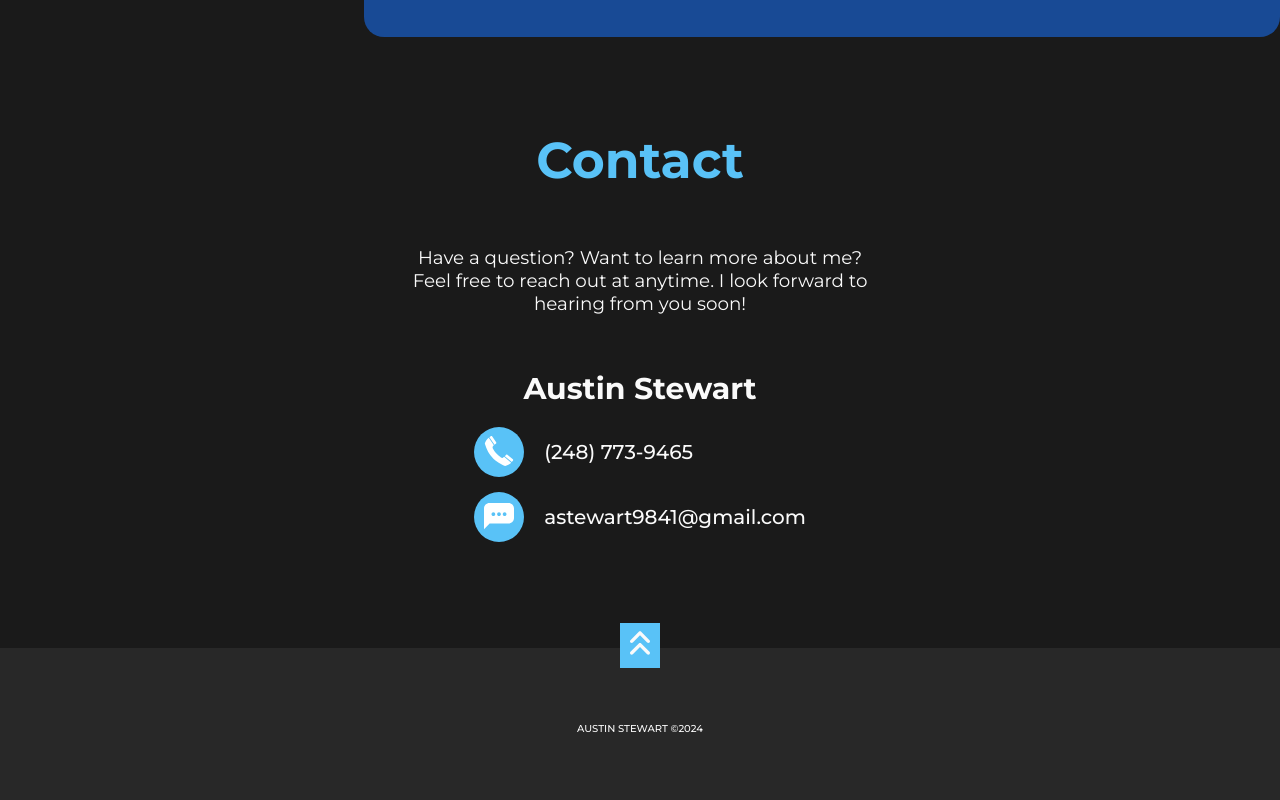
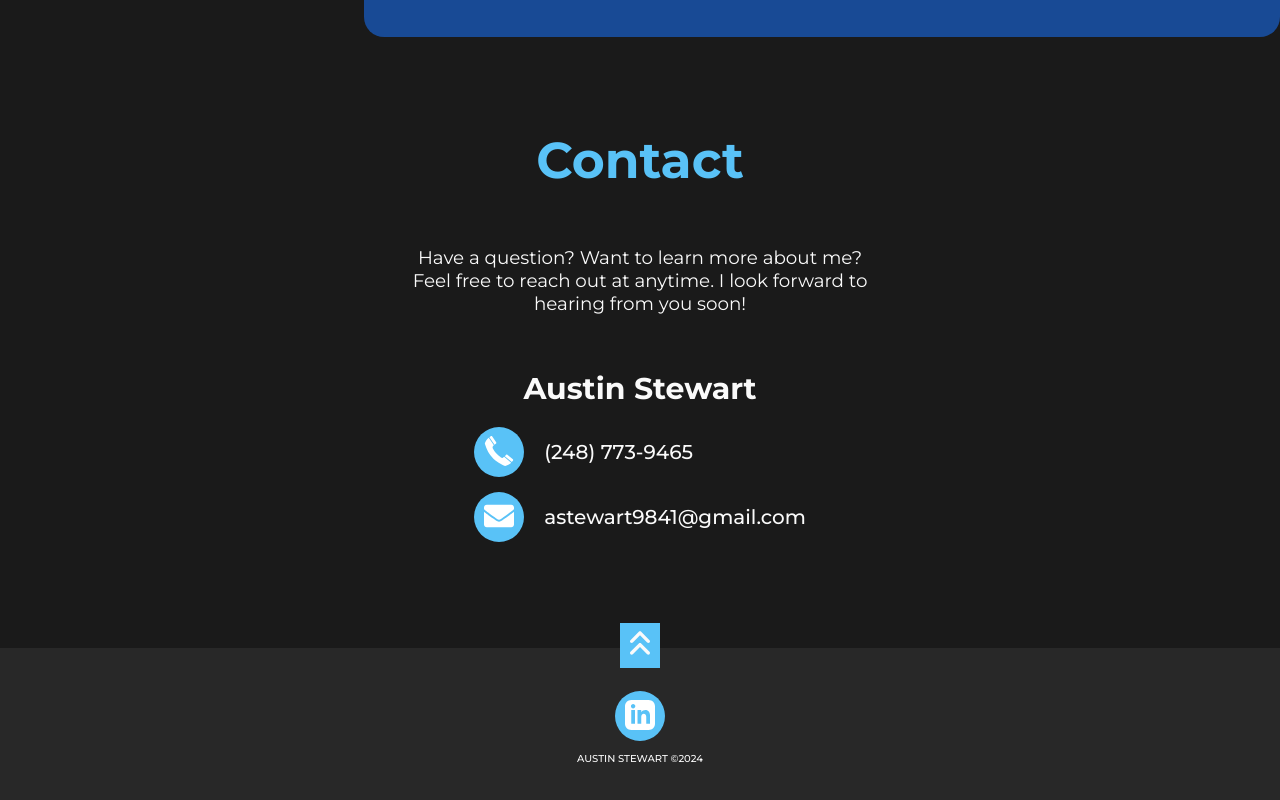
Before and after one commit to astewart98/portfolio, a plain HTML site: page index.html in a window 1280 px wide. Shown: the part 2492-3292 px from the top of the page. Drawn offline with Linux system fonts and the light colour scheme.

Commit message:
Add LinkdIn button

```diff
--- a/index.html
+++ b/index.html
@@ -132,13 +132,17 @@
       <div class="contact-section">
         <div class="contact-indiv">
           <div class="icon">
-            <svg class="symbol" xmlns="http://www.w3.org/2000/svg" viewBox="0 0 512 512"><path d="M321.788 371.146c-11.188 6.236-20.175 2.064-32.764-4.572-11.46-8.748-45.402-35.438-81.226-71.188-26.156-33.084-46.162-64.288-55.375-79.293-.625-1.66-.944-2.632-.944-2.632-5.397-13.476-8.771-22.92-1.324-33.521 6.854-9.727 9.5-12.383 18.24-20.108l-87.79-130.124c-10.604 7.728-27.018 25.106-40.509 44.378-12.538 18.317-23.154 38.587-26.049 53.055 15.295 55.117 52.258 157.896 120.583 231.325l-.021.308c65.73 81.028 170.165 131.43 225.571 153.226 14.679-1.385 35.938-9.844 55.456-20.404 20.598-11.415 39.567-25.945 48.329-35.685l-120.288-100.829c-8.597 7.91-11.498 10.254-21.889 16.064zm-116.178-242.488c7.241-5.302 5.313-14.944 1.926-20.245l-66.579-101.913c-4.344-5.291-13.396-8.064-21.252-5.579l-27.433 18.381 88.034 129.879 25.304-20.523zm287.339 269.188l-94.473-76.788c-4.93-3.918-14.313-6.838-20.325-.188l-23.046 23.05 120.047 101.015 21.136-25.357c3.285-7.564 1.467-16.857-3.339-21.732z"></path></svg>
+            <svg class="symbol" xmlns="http://www.w3.org/2000/svg" viewBox="0 0 512 512">
+              <path d="M321.788 371.146c-11.188 6.236-20.175 2.064-32.764-4.572-11.46-8.748-45.402-35.438-81.226-71.188-26.156-33.084-46.162-64.288-55.375-79.293-.625-1.66-.944-2.632-.944-2.632-5.397-13.476-8.771-22.92-1.324-33.521 6.854-9.727 9.5-12.383 18.24-20.108l-87.79-130.124c-10.604 7.728-27.018 25.106-40.509 44.378-12.538 18.317-23.154 38.587-26.049 53.055 15.295 55.117 52.258 157.896 120.583 231.325l-.021.308c65.73 81.028 170.165 131.43 225.571 153.226 14.679-1.385 35.938-9.844 55.456-20.404 20.598-11.415 39.567-25.945 48.329-35.685l-120.288-100.829c-8.597 7.91-11.498 10.254-21.889 16.064zm-116.178-242.488c7.241-5.302 5.313-14.944 1.926-20.245l-66.579-101.913c-4.344-5.291-13.396-8.064-21.252-5.579l-27.433 18.381 88.034 129.879 25.304-20.523zm287.339 269.188l-94.473-76.788c-4.93-3.918-14.313-6.838-20.325-.188l-23.046 23.05 120.047 101.015 21.136-25.357c3.285-7.564 1.467-16.857-3.339-21.732z"></path>
+            </svg>
           </div>
           <h1>(248) 773-9465</h1>
         </div>
         <div class="contact-indiv">
           <div class="icon">
-            <svg class="symbol" xmlns="http://www.w3.org/2000/svg" viewBox="0 0 512 512"><path d="M418 32h-324c-51.7 0-94 42.3-94 94v354l96-96h322c51.7 0 94-42.3 94-94v-164c0-51.7-42.3-94-94-94zm-258 224c-17.673 0-32-14.327-32-32s14.327-32 32-32 32 14.327 32 32-14.327 32-32 32zm96 0c-17.673 0-32-14.327-32-32s14.327-32 32-32 32 14.327 32 32-14.327 32-32 32zm96 0c-17.673 0-32-14.327-32-32s14.327-32 32-32 32 14.327 32 32-14.327 32-32 32z"></path></svg>
+            <svg class="symbol" xmlns="http://www.w3.org/2000/svg" viewBox="0 0 512 512">
+              <path d="M502.3 190.8c3.9-3.1 9.7-.2 9.7 4.7V400c0 26.5-21.5 48-48 48H48c-26.5 0-48-21.5-48-48V195.6c0-5 5.7-7.8 9.7-4.7 22.4 17.4 52.1 39.5 154.1 113.6 21.1 15.4 56.7 47.8 92.2 47.6 35.7.3 72-32.8 92.3-47.6 102-74.1 131.6-96.3 154-113.7zM256 320c23.2.4 56.6-29.2 73.4-41.4 132.7-96.3 142.8-104.7 173.4-128.7 5.8-4.5 9.2-11.5 9.2-18.9v-19c0-26.5-21.5-48-48-48H48C21.5 64 0 85.5 0 112v19c0 7.4 3.4 14.3 9.2 18.9 30.6 23.9 40.7 32.4 173.4 128.7 16.8 12.2 50.2 41.8 73.4 41.4z"></path>
+            </svg>
           </div>
           <h1>astewart9841@gmail.com</h1>
         </div>
@@ -154,6 +158,16 @@
             </svg>
         </div>
       </a>
+      <div class="socials">
+        <a href="https://www.linkedin.com/in/austin-stewart-090054139/" target="_blank">
+          <div class="icon">
+            <svg class="symbol" xmlns="http://www.w3.org/2000/svg" viewBox="0 0 24 24">
+              <path d="M19 0h-14c-2.761 0-5 2.239-5 5v14c0 2.761 2.239 5 5 5h14c2.762 0 5-2.239 5-5v-14c0-2.761-2.238-5-5-5zm-11 19h-3v-11h3v11zm-1.5-12.268c-.966 0-1.75-.79-1.75-1.764s.784-1.764 1.75-1.764 1.75.79 1.75 1.764-.783 1.764-1.75 1.764zm13.5 12.268h-3v-5.604c0-3.368-4-3.113-4 0v5.604h-3v-11h3v1.765c1.396-2.586 7-2.777 7 2.476v6.759z"></path>
+            </svg>
+          </div>
+        </a>
+      </div>
+      <br>
       <p class="copyright">AUSTIN STEWART ©2024</p>
     </footer>
     <script>
```
